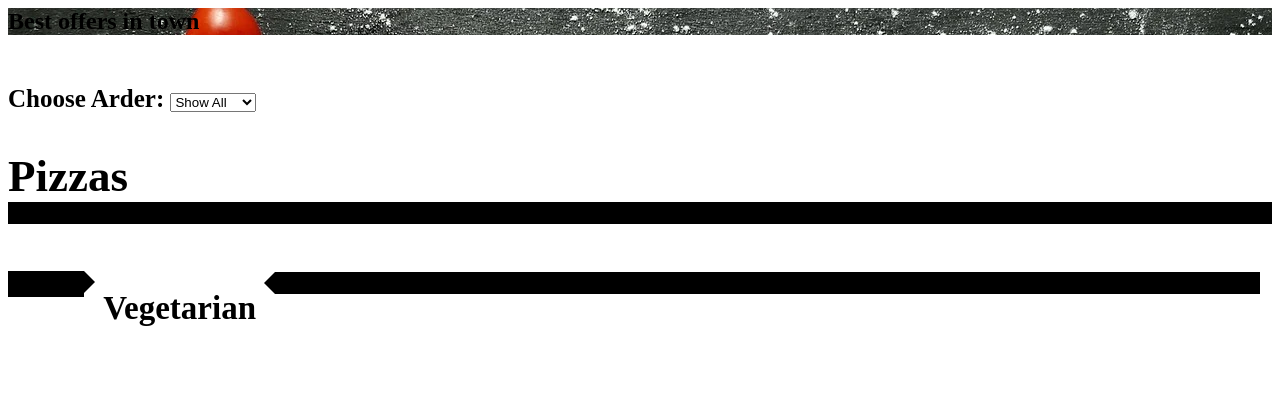
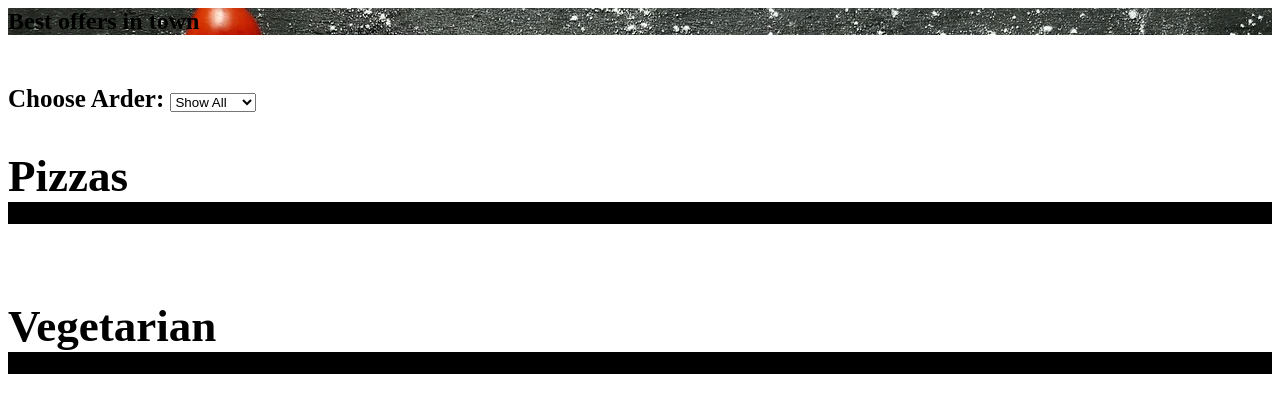
Before and after one commit to AbubakarTariqKhawar/pizza, a PHP site: the page made by views/menu.php in a window 1280 px wide. Shown: the top 413 px of the page. Run offline with PHP 8.4, Linux system fonts and the light colour scheme; the template is opened without the code that fills it, so the values that code supplies are empty; some libraries are stand-ins or nearby versions.

```diff
--- a/views/menu.php
+++ b/views/menu.php
@@ -62,17 +62,16 @@
   </div>
 
   <div id="ve">
+
+  <div style=" margin: 0%; padding: 0%;">
+    <h2 style="font-size: 45px; margin-bottom: 0%; padding-bottom: 0%;"><b>Vegetarian</b></h2>
+  </div>
   <?php
-    include("arrow/arrowsleft.html");
+    include("arrow/arrowsrightmenu.html");
   ?>
-  <div style="float: left; margin: 0%; padding: 0%;"><h2 style="font-size: 33px;">&nbsp;Vegetarian&nbsp;</h2></div>
-  <?php
-    include("arrow/arrowsrightmenu1.html");
-  ?>
-
 <div style="padding: 5%; padding-top: 0%; margin-top: 0%; padding-bottom: 3%" >
 
-  <section id="pasteles" class="container mt-5 " >
+  <section id="pasteles" class="container mt-2 " >
         <div class="row">
 
           <?php
```
